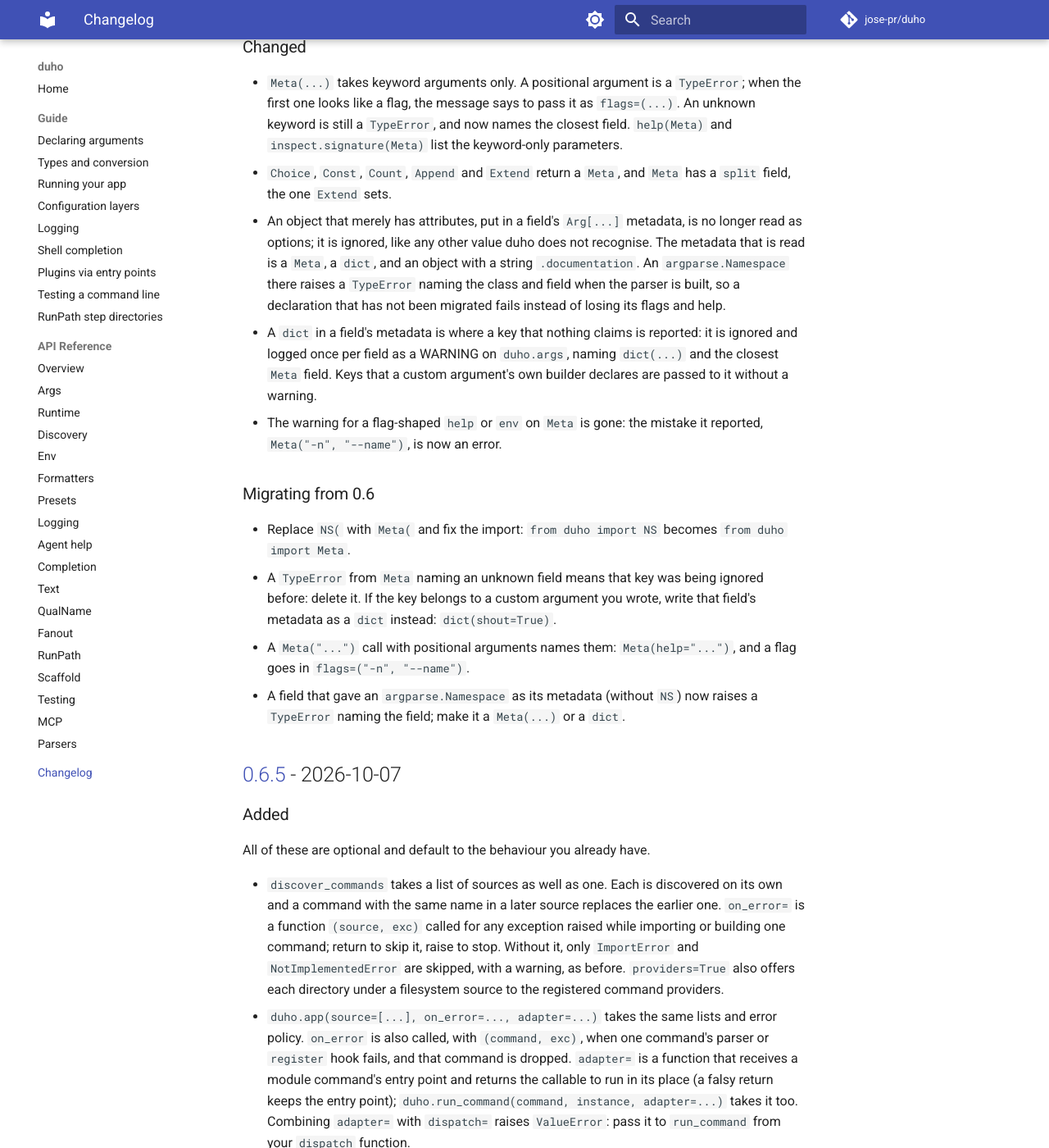
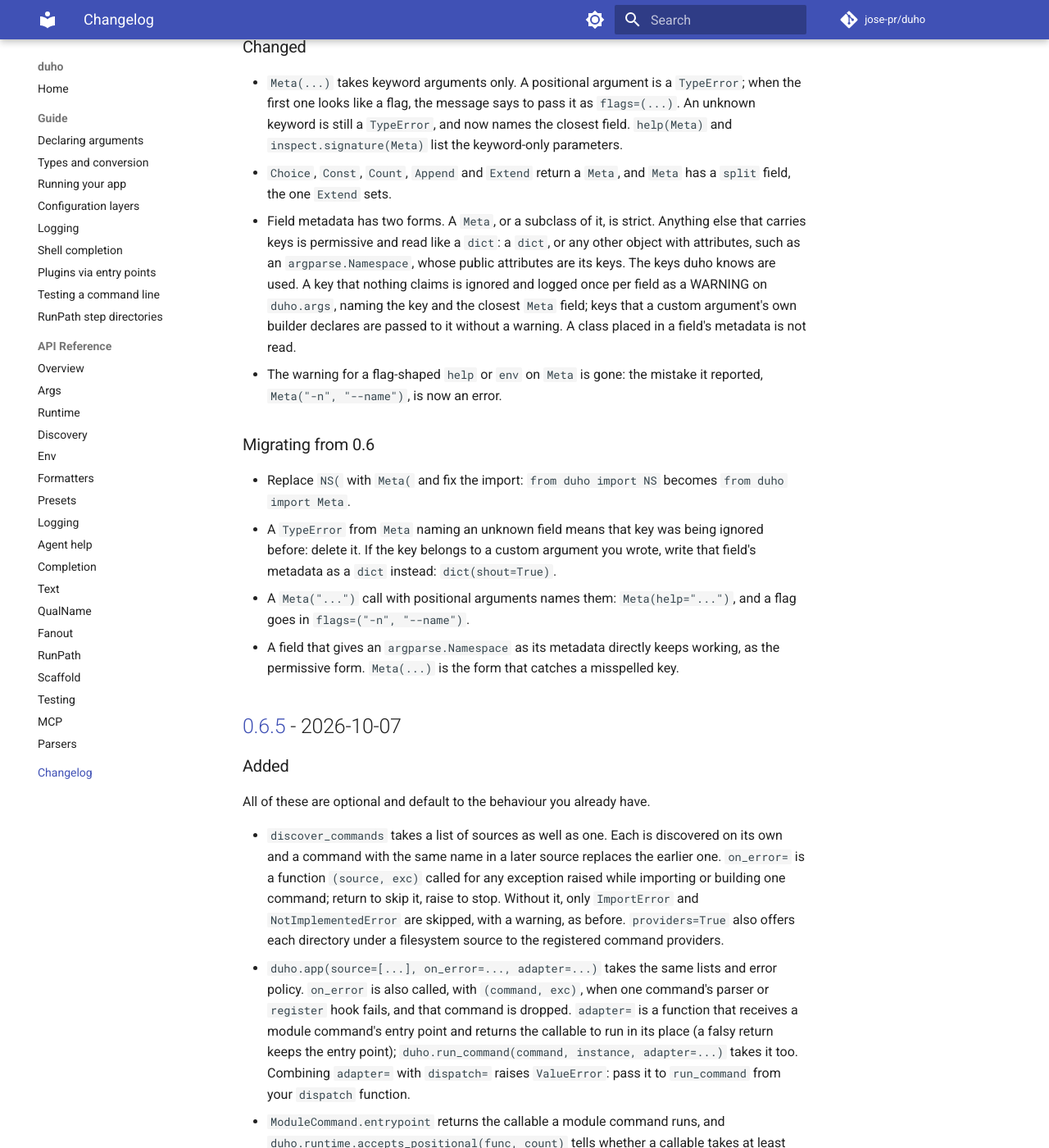
Before and after one commit to jose-pr/duho, an MkDocs documentation site: the page built from docs/changelog.md, in a window 1280 px wide and 1400 px high, scrolled down 507 px. Shown: the whole window at 82% size. Built offline with MkDocs 1.6.1 and Material for MkDocs 9.7.7, drawn with Linux system fonts in a browser that asks for light colours; comment, search, counter and statistics services are not loaded.

Commit message:
refactor!: only Meta is strict; a dict or any other object with attributes in field metadata is read permissively

```diff
--- a/CHANGELOG.md
+++ b/CHANGELOG.md
@@ -21,16 +21,14 @@ and this project adheres to [Semantic Versioning](https://semver.org/).
   keyword-only parameters.
 - `Choice`, `Const`, `Count`, `Append` and `Extend` return a `Meta`, and `Meta`
   has a `split` field, the one `Extend` sets.
-- An object that merely has attributes, put in a field's `Arg[...]` metadata, is
-  no longer read as options; it is ignored, like any other value duho does not
-  recognise. The metadata that is read is a `Meta`, a `dict`, and an object with
-  a string `.documentation`. An `argparse.Namespace` there raises a `TypeError`
-  naming the class and field when the parser is built, so a declaration that has
-  not been migrated fails instead of losing its flags and help.
-- A `dict` in a field's metadata is where a key that nothing claims is
-  reported: it is ignored and logged once per field as a WARNING on
-  `duho.args`, naming `dict(...)` and the closest `Meta` field. Keys that a
-  custom argument's own builder declares are passed to it without a warning.
+- Field metadata has two forms. A `Meta`, or a subclass of it, is strict.
+  Anything else that carries keys is permissive and read like a `dict`: a
+  `dict`, or any other object with attributes, such as an
+  `argparse.Namespace`, whose public attributes are its keys. The keys duho
+  knows are used. A key that nothing claims is ignored and logged once per
+  field as a WARNING on `duho.args`, naming the key and the closest `Meta`
+  field; keys that a custom argument's own builder declares are passed to it
+  without a warning. A class placed in a field's metadata is not read.
 - The warning for a flag-shaped `help` or `env` on `Meta` is gone: the mistake
   it reported, `Meta("-n", "--name")`, is now an error.
 
@@ -43,8 +41,9 @@ and this project adheres to [Semantic Versioning](https://semver.org/).
   write that field's metadata as a `dict` instead: `dict(shout=True)`.
 - A `Meta("...")` call with positional arguments names them: `Meta(help="...")`,
   and a flag goes in `flags=("-n", "--name")`.
-- A field that gave an `argparse.Namespace` as its metadata (without `NS`) now
-  raises a `TypeError` naming the field; make it a `Meta(...)` or a `dict`.
+- A field that gives an `argparse.Namespace` as its metadata directly keeps
+  working, as the permissive form. `Meta(...)` is the form that catches a
+  misspelled key.
 
 ## [0.6.5] - 2026-10-07
 
```
Also changed, not shown: README.md (+5 -2 lines), RELEASENOTES.md (+6 -7 lines), docs/guide/arguments.md (+5 -1 lines), src/duho/AGENTS.md (+7 -5 lines), 4 other files.
